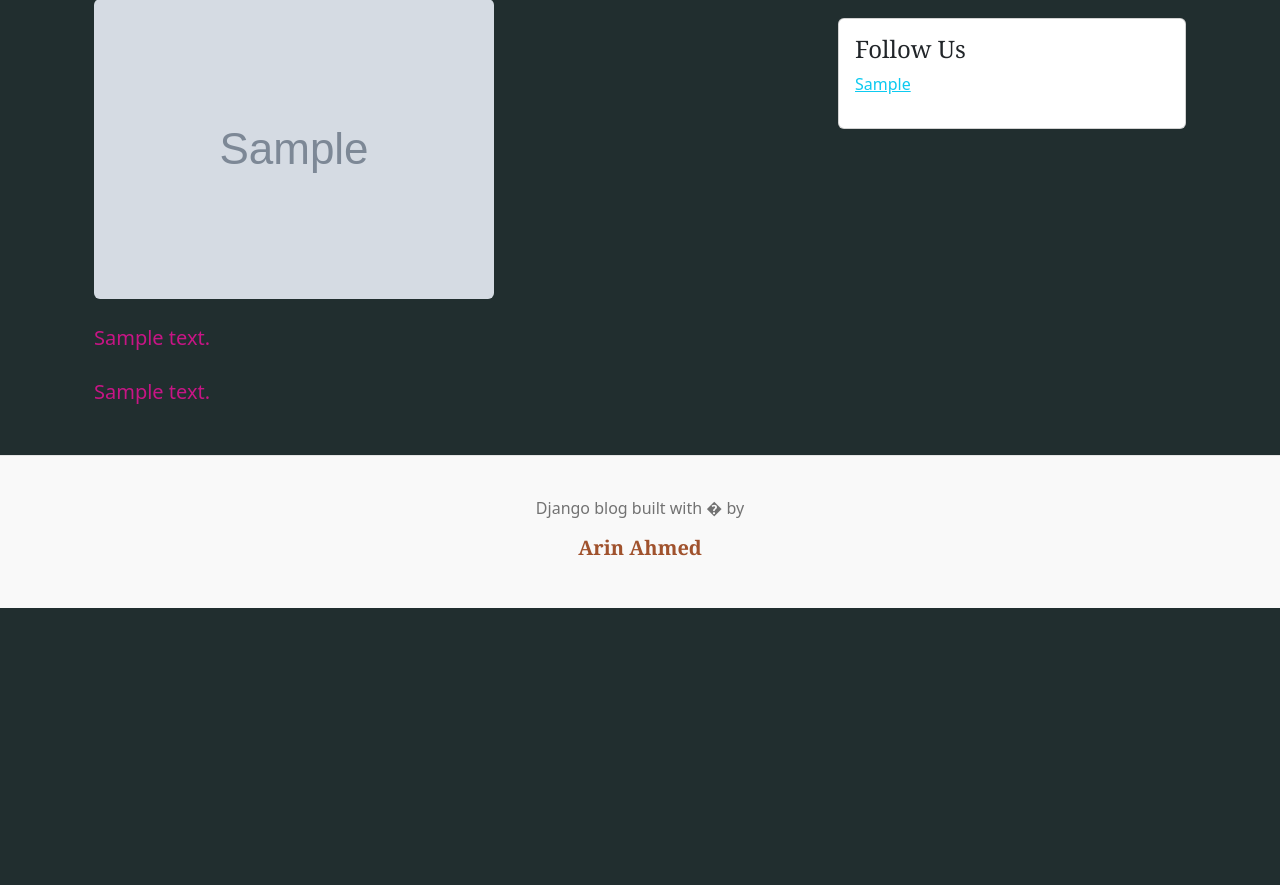
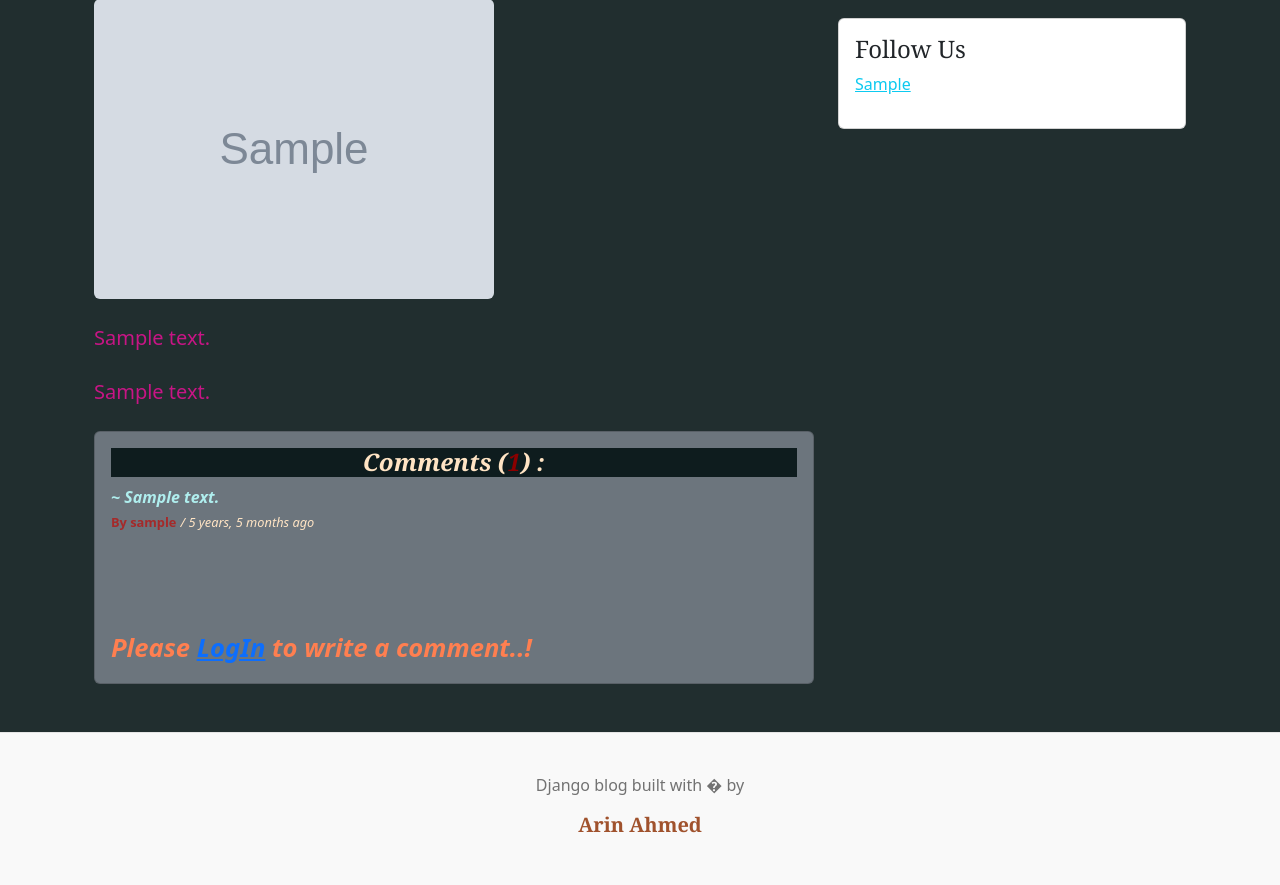
Before and after one commit to arin2024b/Django-Blog, a Django app: template templates/blogs.html in a window 1280 px wide. Shown: the part 320-1205 px from the top of the page. Before the commit the page ends 928 px from the top, so only its background shows below. Run offline with Django 5.2, Linux system fonts and the light colour scheme; tables that the repository leaves empty hold one stand-in row (values such as "Sample post"); the template is opened without the code that fills it: values that come from a table or form of the project are taken from there, most other values are stand-ins (such as "Sample title", 1, 10 or a date in 2020); grey boxes marked "Sample" are stand-in pictures; data that the repository does not hold is empty.

Commit message:
Comment Option

```diff
--- a/blogs/admin.py
+++ b/blogs/admin.py
@@ -1,5 +1,5 @@
 from django.contrib import admin
-from .models import Category,Blog,About,SocialLink
+from .models import Category,Blog,About,SocialLink,Comment
 
 # nichar class ta autometically slug generate krar jnno create kra hoise
 class BlogAdmin(admin.ModelAdmin):
@@ -14,3 +14,4 @@ admin.site.register(Category)
 admin.site.register(Blog,BlogAdmin) # ekhne BlogAdmin class ta pass kre daoa hoise
 admin.site.register(About)
 admin.site.register(SocialLink)
+admin.site.register(Comment)
--- a/blogs/models.py
+++ b/blogs/models.py
@@ -57,5 +57,12 @@ class SocialLink(models.Model):
         return self.platform
 
 
-# eta dashboards app er forms.py te UserForm class a usage er jnno ekta condtion
-# User.add_to_class('spUser', property(lambda self: self.is_superuser and self.username == 'arin2025n'))
+class Comment(models.Model):
+    user = models.ForeignKey(User,on_delete=models.CASCADE) # on_delete use kra hoise jate user delete hoy gele comment o delete hoye jay
+    blog = models.ForeignKey(Blog,on_delete=models.CASCADE) # blog delete hoile comment o delete hoy jbe
+    comment = models.TextField(max_length=250)
+    created_at = models.DateTimeField(auto_now_add=True)
+    updated_at= models.DateTimeField(auto_now=True)
+
+    def __str__(self):
+        return self.comment
--- a/templates/blogs.html
+++ b/templates/blogs.html
@@ -23,6 +23,41 @@
                 <section class="mb-5">
                     <p class="fs-5 mb-4">{{single_blog.short_desc}}</p>
                     <p class="fs-5 mb-4">{{single_blog.blog_body}}</p>
+
+                    <!-- Comments -->
+                    <div class="card bg-secondary text-white">
+                        <span class="card-body">
+                            <span class="card-title text-center"><h4 style="background-color:rgba(1, 16, 17, 0.87) !important; color:bisque"><b><i>Comments (<b style="color:darkred !important;">{{cmnt_count}}</b>) :</i></b></h4></span>
+                            <div class="card-text mb-0">
+                                {% if cmnts %}
+                                    {% for cmnt in cmnts %}
+                                        <i style="font-size: 16px !important;color:paleturquoise !important"><b> ~ {{cmnt}}</b></i>
+                                        <br>
+                                        <span>
+                                            <small style="color: brown !important;font-size:1vw !important"><b>By {{cmnt.user}}</b></small>
+                                            <small style="color:bisque !important;font-size:1vw !important"><i> / {{cmnt.created_at | timesince }} ago</i></small>
+                                        </span><br><br>
+                                    {% endfor %}
+                                {% else %}
+                                <p style="font-size: 2vw !important;"><i>No Comments</i></p>
+                                {% endif %}
+                                <br> <br> <br>
+                                {% if user.is_authenticated %}
+                                <div class="form-group">
+                                    <form action="" method="POST"> <!--ekhne action er drkr porbe na cause views.py blog er blog funtion a slug use kra hoise,,oita diai kaj hbe-->
+                                        {% csrf_token %}
+                                        <div class="form-group">
+                                            <textarea class="bg-white text-info form-control" name="comment"  placeholder="Write Your Comment..."></textarea>
+                                            <input type="submit" class="btn btn-info mt-2" value="Submit">
+                                        </div>
+                                    </form>
+                                </div>
+                                {% else %}
+                                <i style="color:coral; font-size:2vw !important"><b style="background-color: beige !;">Please <span><a href="{% url 'login' %}">LogIn</a></span> to write a comment..!</b></i>
+                                {% endif %}
+                            </div>
+                        </span>
+                    </div>
                     </section>
             </article>
         </div>
```
Also changed, not shown: blogs/views.py (+17 -2 lines), blogs/migrations/0008_comment.py (added).
